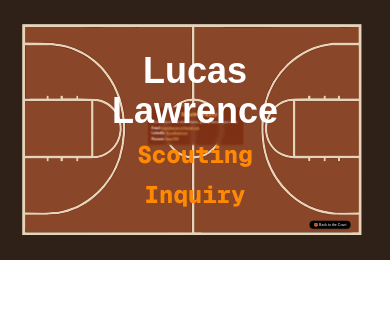
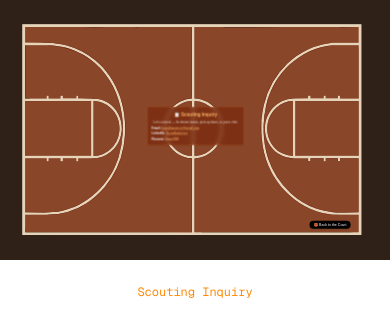
Before and after one commit to lucasklawrence/courtfolio, a Next.js app: page /contact in a window 390 px wide. Shown: the top 336 px of the page. Built offline with nearby package versions, Linux system fonts and the light colour scheme.

Commit message:
fix mobile

```diff
--- a/app/page.tsx
+++ b/app/page.tsx
@@ -31,7 +31,6 @@ export default function HomePage() {
           transition={{ duration: 1 }}
           className="relative min-h-screen"
         >
-          <div className="absolute inset-0 z-0 bg-[url('/court.svg')] bg-cover opacity-5 pointer-events-none" />
           <HomeBody />
         </motion.div>
       )}
--- a/components/CourtSvg.tsx
+++ b/components/CourtSvg.tsx
@@ -19,16 +19,23 @@ export const CourtSvg: React.FC<CourtSvgProps> = ({
   zoneContent = {},
 }) => {
   const handleClick = useCallback(
-  (zoneId: string) => {
-    if (onZoneClick) {
+    (e: React.MouseEvent<SVGGElement, MouseEvent>) => {
+      const target = e.currentTarget
+      const zoneId = target.getAttribute('id')
+      if (zoneId && onZoneClick) {
         onZoneClick(zoneId)
       }
     },
     [onZoneClick]
   )
 
-    return(
-<svg xmlns="http://www.w3.org/2000/svg" version="1.1" viewBox="0.00 0.00 1536.00 1024.00">
+  return (
+    <svg
+      viewBox="0 0 1536 1024"
+      xmlns="http://www.w3.org/2000/svg"
+      preserveAspectRatio="xMidYMid meet"
+      className={className ?? 'w-full h-full'}
+    >
 <g strokeWidth="2.00" fill="none" strokeLinecap="butt">
 <g id="zone-0" onClick={()=>console.log('Clicked zone 0')}><path stroke="#8b7b69" vectorEffect="non-scaling-stroke" d="
   M 87.95 924.79
--- a/components/CourtTitle.tsx
+++ b/components/CourtTitle.tsx
@@ -3,10 +3,7 @@
 import React from 'react'
 
 /**
- * CourtTitle displays the main heading and subtitle centered above the court.
- *
- * @param title - The main name/title (e.g., "Lucas Lawrence")
- * @param subtitle - The subtitle below the main name (e.g., "Welcome to the Court")
+ * CourtTitle displays the main heading and subtitle centered inside a foreignObject zone.
  */
 export const CourtTitle: React.FC<{
   title: string
@@ -14,16 +11,14 @@ export const CourtTitle: React.FC<{
 }> = ({ title, subtitle }) => {
   return (
     <div
-      className="absolute text-white text-4xl font-extrabold text-center z-10"
-      style={{
-        top: '6%',
-        left: '50%',
-        transform: 'translateX(-50%)',
-      }}
+      className="flex flex-col items-center justify-center text-center w-full h-full text-white"
     >
-      {title}
-      <br />
-      <span className="text-orange-400 text-2xl font-mono">{subtitle}</span>
+      <h1 className="text-base sm:text-xl md:text-2xl lg:text-3xl font-extrabold leading-tight">
+        {title}
+      </h1>
+      <p className="text-orange-400 text-xs sm:text-sm md:text-base font-mono mt-1 leading-snug">
+        {subtitle}
+      </p>
     </div>
   )
 }
--- a/components/HomeBody.tsx
+++ b/components/HomeBody.tsx
@@ -3,13 +3,15 @@
 import { CourtSvg } from './CourtSvg'
 import { useRouter } from 'next/navigation'
 import { ReplayIntroButton } from './ReplayIntroButton'
+import { CourtTitle } from './CourtTitle'
 
 export function HomeBody() {
   const router = useRouter()
 
   return (
-    <div className="relative w-full h-screen">
+<div className="relative w-full h-[100dvh] max-h-[100dvh]">
  <CourtSvg
+  className="w-full h-full"
   onZoneClick={(zoneId) => {
     if (zoneId === '106' || zoneId === '107') {
       router.push('/about')
@@ -110,22 +112,14 @@ export function HomeBody() {
     </div>
   </foreignObject>
 ),
+'zone-50': (
+  <foreignObject x="600" y="0" width="350" height="100">
+    <CourtTitle title="Lucas Lawrence" subtitle="Welcome to the Court" />
+  </foreignObject>
+),
+
   }}
 />
-
-
-  {/* Position above Zone 78/79 */}
-<div
-  className="absolute text-white text-4xl font-extrabold text-center"
-  style={{
-    top: '6%', // pulled slightly higher for visibility
-    left: '50%',
-    transform: 'translateX(-50%)',
-  }}
->
-  Lucas Lawrence <br />
-  <span className="text-orange-400 text-2xl font-mono">Welcome to the Court</span>
-</div>
 </div>
   )
 }
```
Lines whose indentation alone changed are shown as unchanged.
